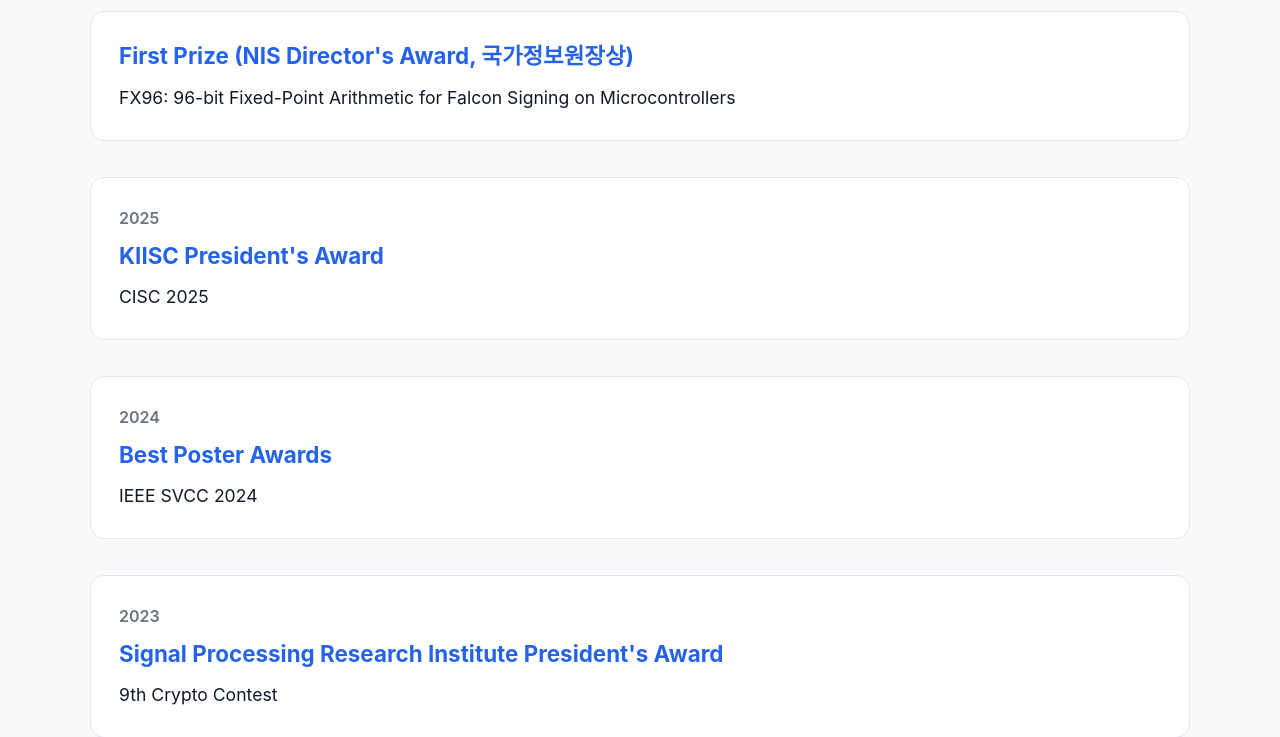
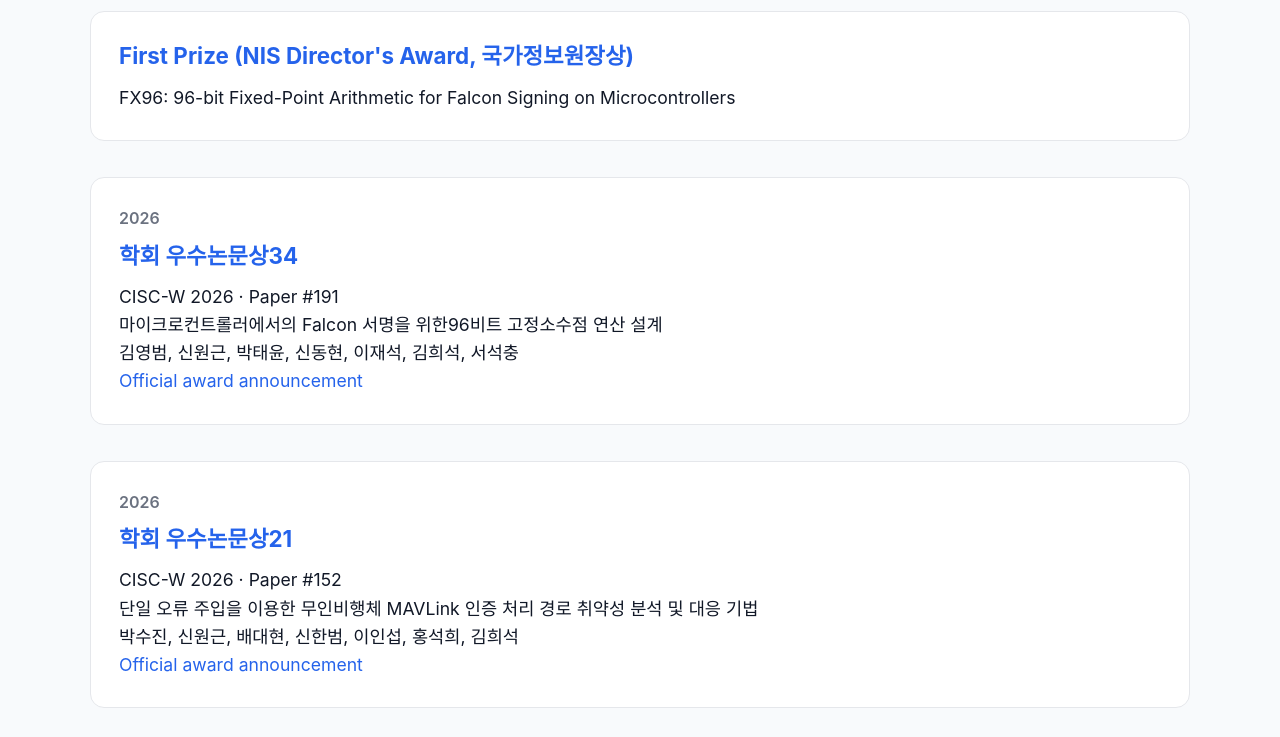
Before and after one commit to persShins/persShins.github.io, a plain HTML site: page awards.html in a window 1280 px wide. Shown: the part 217-954 px from the top of the page. Drawn offline with Linux system fonts and the light colour scheme.

Commit message:
Add two CISC-W 2026 outstanding paper awards

```diff
--- a/awards.html
+++ b/awards.html
@@ -55,6 +55,22 @@
       <h2>First Prize (NIS Director's Award, <span lang="ko">국가정보원장상</span>)</h2>
       <p>FX96: 96-bit Fixed-Point Arithmetic for Falcon Signing on Microcontrollers</p>
     </article>
+    <article class="award" id="cisc-w-2026-191">
+      <time datetime="2026">2026</time>
+      <h2 lang="ko">학회 우수논문상34</h2>
+      <p>CISC-W 2026 · Paper #191</p>
+      <p lang="ko">마이크로컨트롤러에서의 Falcon 서명을 위한96비트 고정소수점 연산 설계</p>
+      <p lang="ko">김영범, 신원근, 박태윤, 신동현, 이재석, 김희석, 서석충</p>
+      <p><a href="https://www.cisc.or.kr/bestPaper" target="_blank" rel="noopener">Official award announcement</a></p>
+    </article>
+    <article class="award" id="cisc-w-2026-152">
+      <time datetime="2026">2026</time>
+      <h2 lang="ko">학회 우수논문상21</h2>
+      <p>CISC-W 2026 · Paper #152</p>
+      <p lang="ko">단일 오류 주입을 이용한 무인비행체 MAVLink 인증 처리 경로 취약성 분석 및 대응 기법</p>
+      <p lang="ko">박수진, 신원근, 배대현, 신한범, 이인섭, 홍석희, 김희석</p>
+      <p><a href="https://www.cisc.or.kr/bestPaper" target="_blank" rel="noopener">Official award announcement</a></p>
+    </article>
     <article class="award" id="kiisc-2025">
       <time datetime="2025">2025</time>
       <h2>KIISC President's Award</h2>
```
